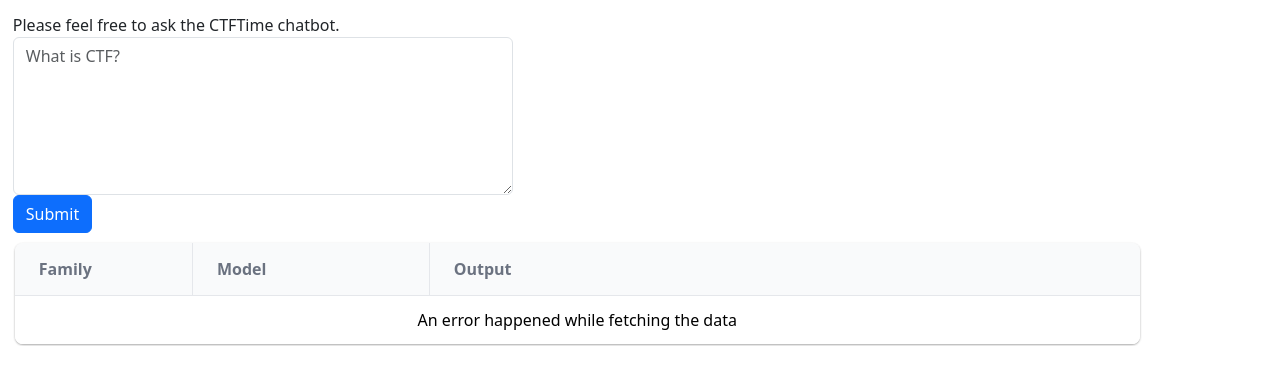
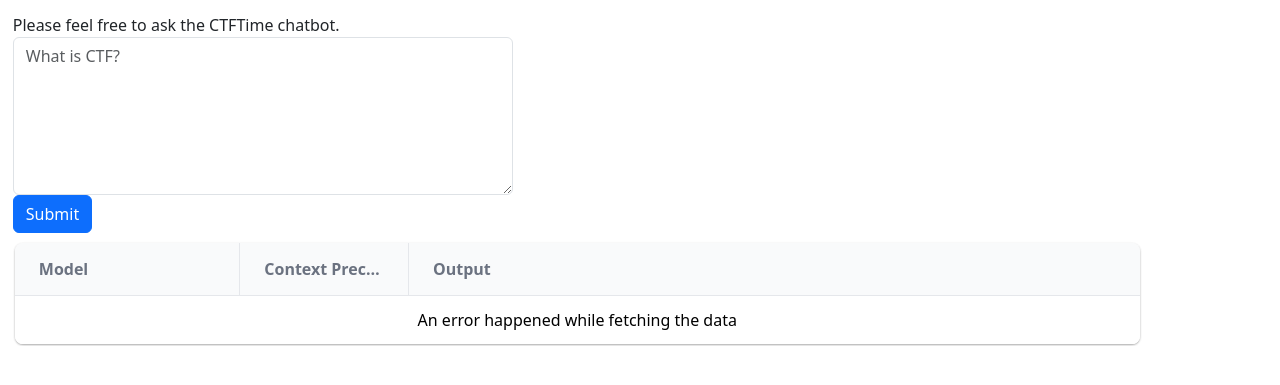
Before and after one commit to aa-crypto-ai/ctftime-chatbot, a Flask app: page /chatbot in a window 1280 px wide. Shown: the top 385 px of the page. Run offline with Flask 3, Linux system fonts and the light colour scheme; parts of the project's set-up code (start-up, migrations or seed data) failed here and were passed over; some libraries are stand-ins or nearby versions.

Commit message:
Add RAG evaluation context precision, add models Gemini, Claude, ChatGPT, show user friendly model name

```diff
--- a/app/app.py
+++ b/app/app.py
@@ -23,10 +23,17 @@
 @app.route('/chatbot/inference', methods=["POST"])
 def get_inference():
     # the available model names will be separated from this function
+    # llama is very unstable in OpenRouter
     models = [
-        {'family_name': 'meta-llama', 'model_name': 'llama-3.2-1b-instruct:free'},
-        {'family_name': 'meta-llama', 'model_name': 'llama-3.1-70b-instruct:free'},
-        {'family_name': 'mistralai', 'model_name': 'mistral-small-24b-instruct-2501'},   # not free, skip during development
+        # {'display_name': 'Meta Llama 3.2 1B', 'family_name': 'meta-llama', 'model_name': 'llama-3.2-1b-instruct:free'},
+        # {'display_name': 'Meta Llama 3.2 3B', 'family_name': 'meta-llama', 'model_name': 'llama-3.2-3b-instruct:free'},
+        {'display_name': 'Meta Llama 3.1 70B', 'family_name': 'meta-llama', 'model_name': 'llama-3.1-70b-instruct:free'},
+        # below are all not free, skip during development
+        {'display_name': 'Google Gemini 2.0', 'family_name': 'google', 'model_name': 'gemini-2.0-flash-001'},
+        {'display_name': 'Claude 3.5 Sonnet', 'family_name': 'anthropic', 'model_name': 'claude-3.5-sonnet'},
+        {'display_name': 'Mistral Small 24B', 'family_name': 'mistralai', 'model_name': 'mistral-small-24b-instruct-2501'},
+        # openai not accessible in some regions
+        # {'display_name': 'OpenAI ChatGPT 4o', 'family_name': 'openai', 'model_name': 'gpt-4o-2024-11-20'},
     ]
 
     prompt = request.form['prompt']
@@ -38,12 +45,34 @@
     for model in models:
         family_name = model['family_name']
         model_name = model['model_name']
-        text = get_response(prompt, family_name, model_name)
-        data.append(
-            {'family_name': family_name, 'model_name': model_name, 'output': text}
-        )
+        display_name = model['display_name']
+        result = get_response(prompt, family_name, model_name)
+        if result is None:
+            docs = None
+            data.append(
+                {
+                    'family_name': family_name,
+                    'model_name': model_name,
+                    'display_name': display_name,
+                    'docs': [],
+                    'output': 'null',
+                    'context_precision': None,
+                }
+            )
+        else:
+            docs = result['docs']
+            data.append(
+                {
+                    'family_name': family_name,
+                    'model_name': model_name,
+                    'display_name': display_name,
+                    'docs': result['docs'],
+                    'output': result['response'],
+                    'context_precision': result['context_precision'],
+                }
+            )
     # todo: add evaluation results
-    return {'data': data, 'total_models': len(data)}
+    return {'data': data, 'total_models': len(data), 'docs': docs}
 
 if __name__ == '__main__':
     app.run(host='0.0.0.0', port=5000)
--- a/app/llm/llm.py
+++ b/app/llm/llm.py
@@ -3,6 +3,11 @@
 from langchain_community.vectorstores import FAISS
 from langchain_huggingface import HuggingFaceEmbeddings
 # from langchain_community.document_loaders import DirectoryLoader
+
+# for RAG evaluation purpose
+from ragas import SingleTurnSample
+from ragas.llms import LangchainLLMWrapper
+from ragas.metrics import LLMContextPrecisionWithoutReference
 
 from utils.langchain_adapter import ChatOpenRouter
 
@@ -21,6 +26,7 @@
 
 Context: {context}"""
 
+# should not do this loading once server is up, should use some caching thing
 embed_model = HuggingFaceEmbeddings(model_name="sentence-transformers/all-mpnet-base-v2")
 db = FAISS.load_local("faiss_data/ctftime", embed_model, allow_dangerous_deserialization=True)
 
@@ -33,14 +39,35 @@
 
     # potentially use caching
     chat_model = ChatOpenRouter(model_name=f"{family_name:s}/{model_name:s}")
+
+    evaluator_llm = LangchainLLMWrapper(chat_model)
+    context_precision = LLMContextPrecisionWithoutReference(llm=evaluator_llm)
+
+    # the whole docs retrieval algo should be at another place
     # k in config
     docs_filter = db.similarity_search_with_score(prompt, k=3)
+    docs_content = [doc.page_content for doc, sim_score in docs_filter]
 
     # max 10 tries, OpenRouter API could be unstable
-    for _ in range(10):
+    # this is getting the inference and evaluation codes together, need to separate it when understanding more about the structure
+    for _ in range(20):
         try:
-            resp = chat_model.invoke([HumanMessage(template.format(**{'question': prompt, 'context': format_docs(docs_filter)}))])
-            return resp.content
+            response = chat_model.invoke([HumanMessage(template.format(**{'question': prompt, 'context': format_docs(docs_filter)}))])
+            sample = SingleTurnSample(
+                user_input=prompt,
+                response=response.content,
+                retrieved_contexts=docs_content,
+            )
+
+            # note it could return 0.9999999999 == 1 / (1+1e-10) when theoretically it should be 1
+            # because of this line adding 1e-10 to the denominator for preventing 0 denom when there are no valid verdicts
+            # https://github.com/xi-zhou/ragas/blob/ae48b4e837dd57964356a4c977724c15f93936c4/src/ragas/metrics/_context_precision.py#L132
+            context_precision = context_precision.single_turn_score(sample)   # there is an async version
+            return {
+                'docs': docs_content,
+                'response': response.content,
+                'context_precision': context_precision,
+            }
         except Exception as e:
             # do logging
             continue
--- a/app/templates/chatbot.html
+++ b/app/templates/chatbot.html
@@ -30,11 +30,21 @@
         cell = `<pre>${cell}</pre>`;
         return gridjs.html(cell);
       }
+      function setPrecFormat(cell, row, attributes) {
+        // maintain line breaks or quotation marks
+        // line wrap is done in css
+        if ( cell === null ) {
+          cell = 'N/A';
+        } else {
+          cell = `${(Math.round(cell * 100) / 100).toFixed(2)}`;
+        }
+        return gridjs.html(cell);
+      }
       new gridjs.Grid({
         columns: [
-          { id: 'family_name', name: 'Family', width: '15%' },
-          { id: 'model_name', name: 'Model', width: '20%' },
-          { id: 'output', name: 'Output', width: '60%', formatter: (cell, row, attributes) => setResponseFormat(cell, row, attributes) },
+          { id: 'display_name', name: 'Model', width: '20%' },
+          { id: 'context_precision', name: 'Context Precision', width: '15%', formatter: (cell, row, attributes) => setPrecFormat(cell, row, attributes) },
+          { id: 'output', name: 'Output', formatter: (cell, row, attributes) => setResponseFormat(cell, row, attributes) },
         ],
         server: {
           url: '{{ url_for("get_inference") }}',
@@ -46,9 +56,12 @@
                   if ( this.status === 200 ) {
                     const resp = JSON.parse(this.response);
                     resolve({
-                      data: resp.data.map(output => [output.family_name, output.model_name, output.output]),
+                      data: resp.data.map(output => [output.display_name, output.context_precision, output.output]),
                       total: resp.total_models,
                     });
+		      // should be shown on frontend, but for the time being just show in console log first
+		      // later need to rewrite the frontend
+                      console.log('docs', resp.docs);
                   } else {
                     reject();
                   }
--- a/environment.yml
+++ b/environment.yml
@@ -22,6 +22,7 @@
   - numpy=1.26.4
   - pandas=2.2.3
   - python-dotenv=1.0.1
+  - ragas=0.2.12
   - scikit-learn=1.6.1
   - seaborn=0.13.2
   - unstructured=0.16.17
```
Also changed, not shown: README.md, demo.png.
